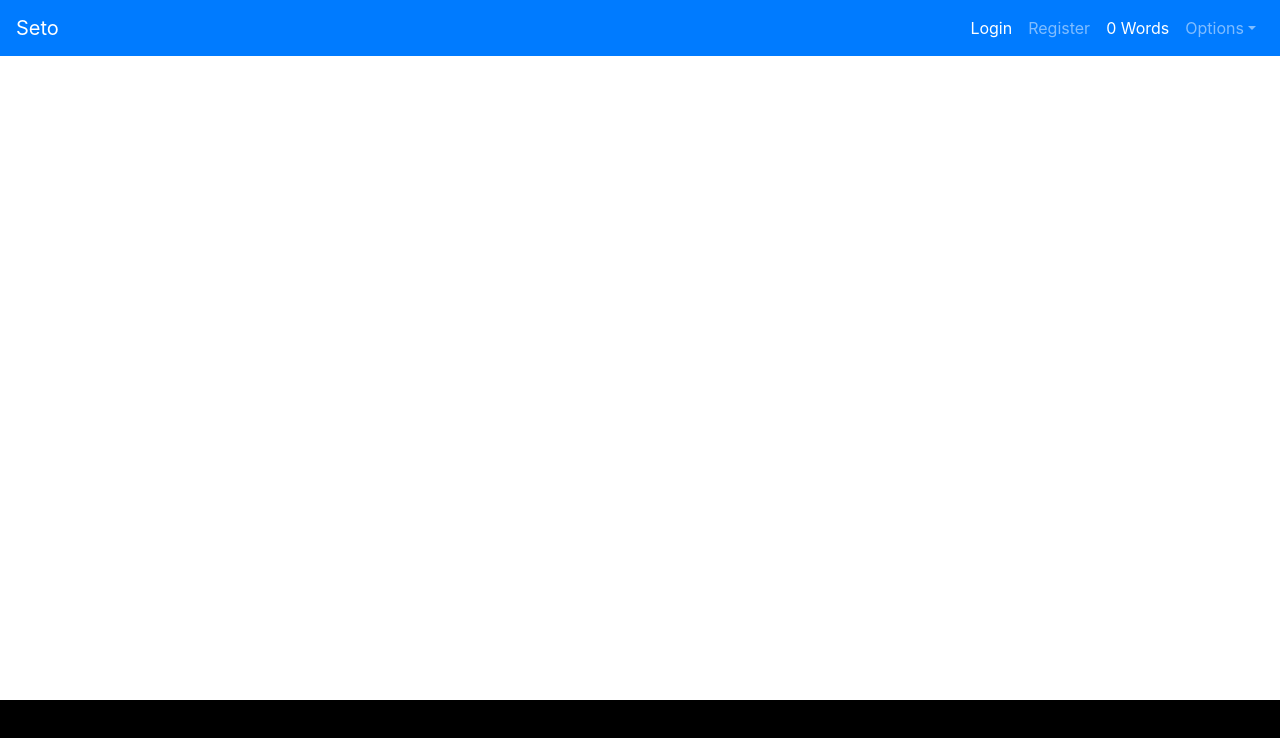
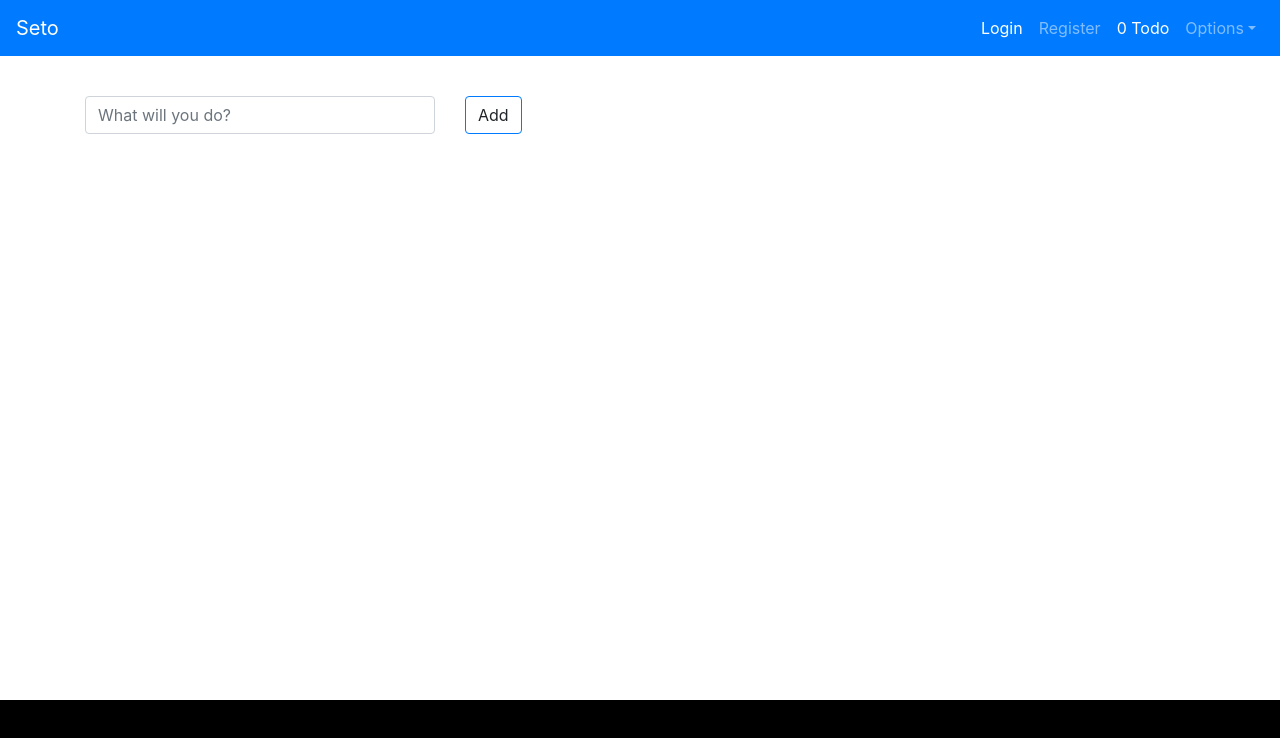
Before and after one commit to jamaludinfikrii/JC08-React, a React (Create React App) app: page /latihan3 in a window 1280 px wide. Shown: the top 738 px of the page. Built offline with nearby package versions, Linux system fonts and the light colour scheme.

Commit message:
latihan 3

```diff
--- a/src/1.actions/countWordsActions.js
+++ b/src/1.actions/countWordsActions.js
@@ -1,10 +1,8 @@
 
 export const hitungKata = (str) => {
-    str = str.trim()
-    var arr = str.split(' ')
-    var jumlahKata = arr.length
+
     return{
         type :'HITUNG_KATA', // tipe
-        payload : jumlahKata  // value kita kirim ke reducer
+        payload : str  // value kita kirim ke reducer
     }
 }
--- a/src/2.reducers/countWordGlobal.js
+++ b/src/2.reducers/countWordGlobal.js
@@ -1,3 +1,4 @@
+
 const INITIAL_STATE = {count : 0}
 
 export default(state=INITIAL_STATE , action) => {
--- a/src/App.js
+++ b/src/App.js
@@ -5,6 +5,8 @@ import Form from './components/form'
 import Homepage from './components/homepage'
 import Product from './components/product'
 import Latihan from './components/latihan'
+import Latihan2 from './components/latihan2'
+import Latihan3 from './components/latihan3'
 import {Route} from 'react-router-dom'
 import './App.css';
 
@@ -21,6 +23,8 @@ class App extends Component {
         <div className='container'>
           <Route path='/form' component={Form} />
           <Route path='/latihan' component={Latihan} />
+          <Route path='/latihan2' component={Latihan2} />
+          <Route path='/latihan3' component={Latihan3} />
           <Route path='/products' component={Product} />
           <Route path='/' component={Homepage} exact />
         </div>
--- a/src/components/header.js
+++ b/src/components/header.js
@@ -44,7 +44,7 @@ class Header extends React.Component {
                 <NavLink href="https://github.com/reactstrap/reactstrap">Register</NavLink>
               </NavItem>
               <NavItem>
-                <NavLink style={{color:'white'}}>{this.props.kata} Words</NavLink>
+                <NavLink style={{color:'white'}}>{this.props.kata} Todo</NavLink>
               </NavItem>
               <UncontrolledDropdown nav inNavbar>
                 <DropdownToggle nav caret>
--- /dev/null
+++ b/src/components/latihan2.js
@@ -0,0 +1,12 @@
+import React from 'react'
+class Latihan2 extends React.Component{
+    render(){
+        return(
+            <div>
+                Selamat datang di Latihan 2
+            </div>
+        )
+    }
+}
+
+export default Latihan2
--- /dev/null
+++ b/src/components/latihan3.js
@@ -0,0 +1,62 @@
+import { connect } from 'react-redux'
+import { hitungKata } from './../1.actions'
+import React from 'react'
+
+class Latihan3 extends React.Component{
+    state = {toDo : []}
+
+    renderState = () => {
+        var jsx = this.state.toDo.map((val,index) => {
+            return(
+                <tr>
+                    <th scope="row">{index+1}</th>
+                    <td>{val}</td>
+                </tr>
+            )
+        })
+        return jsx
+    }
+
+    handleBtnAdd = () => {
+        var todo = this.refs.todo.value
+        this.setState({toDo:[...this.state.toDo , todo]})
+        this.refs.todo.value = ''
+        this.props.hitungKata(this.state.toDo.length + 1)
+    }
+    handleHapusAll= () => {
+        this.setState({toDo : []})
+        this.props.hitungKata(0)
+    }
+    hapusAllBtnRender = () => {
+        if(this.state.toDo.length > 0){
+            return <input type="button" className="btn btn-default border-primary" value='Hapus All' onClick={this.handleHapusAll} />
+        }
+    }
+    render(){
+        return(
+            <div style={{marginTop:'40px'}}>
+                <div className='row'>
+                    <div className='col-md-4'>
+                        <input type="text" className="form-control" placeholder="What will you do?" ref='todo' />
+                    </div>
+                    <div className = 'col-md-2'>
+                        <input type="button" className="btn btn-default border-primary" value='Add' onClick={this.handleBtnAdd} />
+                    </div>
+                    <div className='col-md-4'>
+                        <table class="table table-hover">
+                        <tbody>
+
+                           {this.renderState()}
+
+                        </tbody>
+                        </table>
+                            {this.hapusAllBtnRender()}
+
+                    </div>
+                </div>
+            </div>
+        )
+    }
+}
+
+export default connect(null,{hitungKata})(Latihan3);
```
Also changed, not shown: src/components/latihan.js (line endings or trailing spaces).
